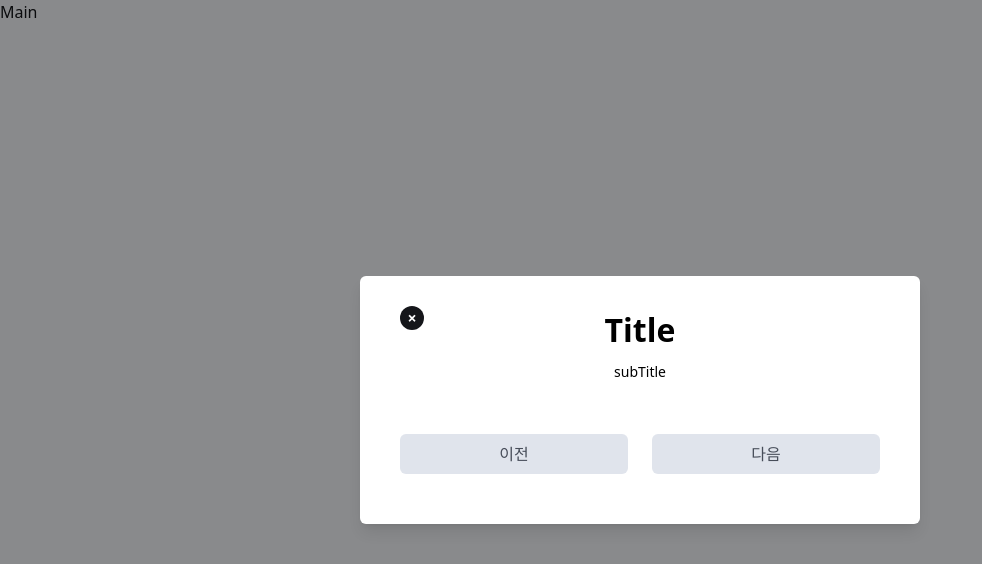
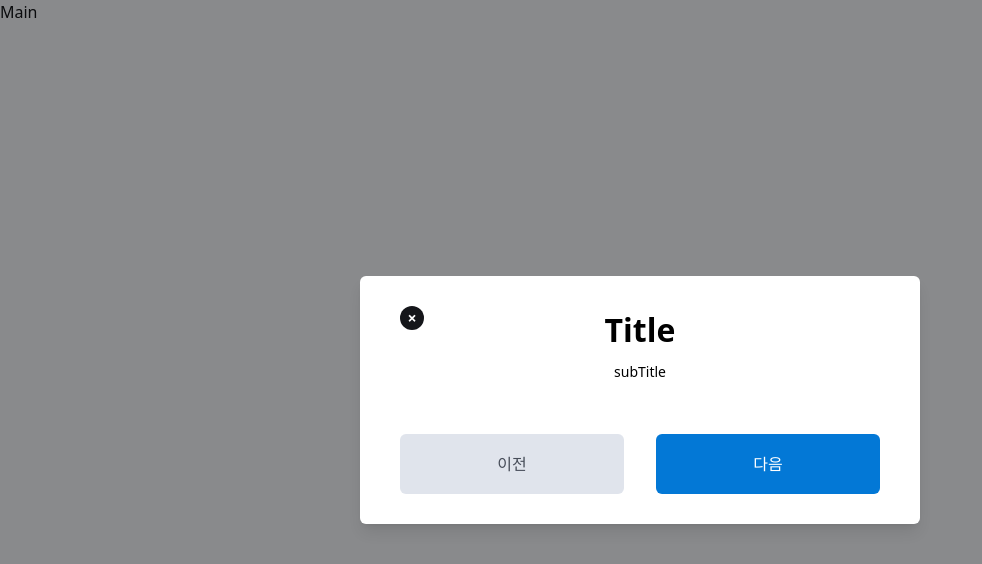
Before and after one commit to oz-04-main-001/Frontend, a React (Vite) app: page / in a window 1280 px wide. Shown: the top 564 px of the page, without its empty margins (0-982 px from the left). Built offline with nearby package versions, Linux system fonts and the light colour scheme; the HTML template or start-up script is replaced by a standard one; a web font is replaced by a local one.

Commit message:
DESIGN: popup 수정2, button 수정

```diff
--- a/src/assets/buttons/Button.tsx
+++ b/src/assets/buttons/Button.tsx
@@ -33,13 +33,13 @@ export default function Button({
   const btnType = (type: BtnType) => {
     switch (type) {
       case 'normal':
-        return 'bg-primary-600 text-white ';
+        return 'bg-primary-600 text-white h-full';
       case 'disabled':
         return 'bg-gray-200 text-gray-400';
       case 'line':
         return 'bg-gray-100 text-gray-400 border-2 border-gray-100 border-solid';
       case 'popup':
-        return 'bg-gray-200/30 text-gray-700';
+        return 'bg-gray-200/30 text-gray-700 h-full';
       case 'err':
         return 'bg-state-err text-white';
       default:
@@ -49,7 +49,7 @@ export default function Button({
   return (
     <button
       type="button"
-      className={`w-full p-2 rounded-md ${btnType(type)} ${btnSize(size)} transition duration-300 ease-in-out hover:scale-125 focus:opacity-75`}
+      className={`w-full p-2 rounded-md ${btnType(type)} ${btnSize(size)} transition duration-300 ease-in-out hover:scale-105 focus:opacity-75`}
     >
       {text}
     </button>
--- a/src/components/Popup.tsx
+++ b/src/components/Popup.tsx
@@ -33,7 +33,6 @@ const Popup: React.FC<PopupProps> = ({
       <div
         className={`relative bg-white rounded-md shadow-lg px-10 py-[30px] flex justify-center items-center flex-col ${containerClass}`}
       >
-        {/* 부모 요소에 relative를 추가하여 버튼의 위치 기준 설정 */}
         <button
           onClick={onClose}
           className="absolute top-[30px] left-10 text-xl w-6 h-6 font-bold text-white bg-black rounded-xl"
@@ -44,21 +43,8 @@ const Popup: React.FC<PopupProps> = ({
         <p className={`text-center pt-2 pb-3 ${subTitleClass}`}>{subTitle}</p>
         <div className="mt-4">{children}</div>
         <div className="flex justify-between mt-6 mx-10 w-full">
-          {/* <button
-            onClick={onPrev}
-            className="bg-gray-200 text-black w-[14.25rem] h-[3.75rem] rounded"
-          >
-            이전
-          </button>
-
-          <button
-            onClick={onNext}
-            className="bg-primary-600 text-white w-[14.25rem] h-[3.75rem] rounded"
-          >
-            다음
-          </button> */}
           <div className="flex justify-between w-[30rem] h-[3.75rem]">
-            <div className="w-[14.25rem]">
+            <div className="w-56">
               <Button
                 size={BtnSize.l}
                 text={buttonText.text1}
@@ -66,11 +52,11 @@ const Popup: React.FC<PopupProps> = ({
                 onClick={onClickLogic1}
               />
             </div>
-            <div className="w-[14.25rem]">
+            <div className="w-56">
               <Button
                 size={BtnSize.l}
                 text={buttonText.text2}
-                type={BtnType.popup}
+                type={BtnType.normal}
                 onClick={onClickLogic2}
               />
             </div>
```
